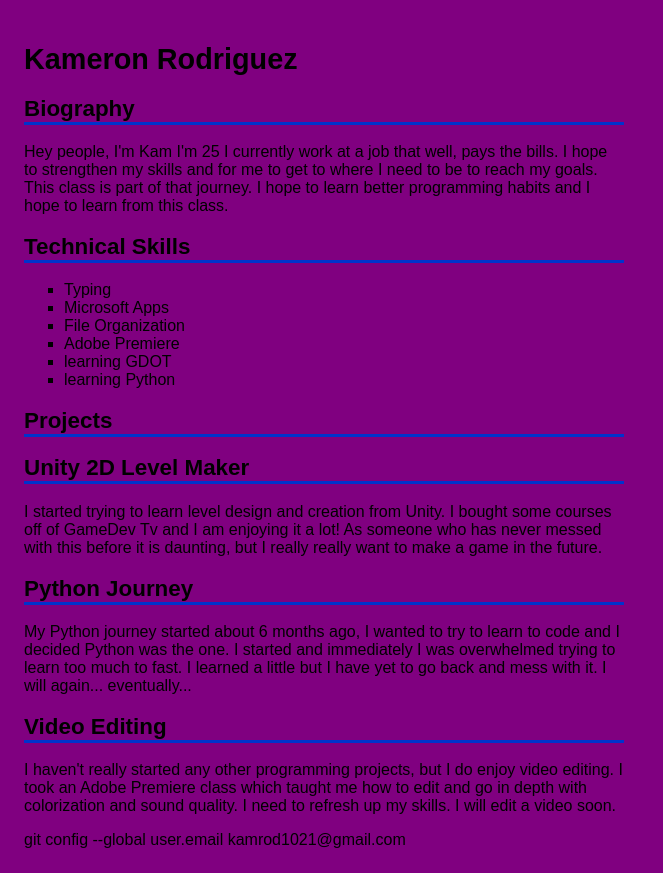
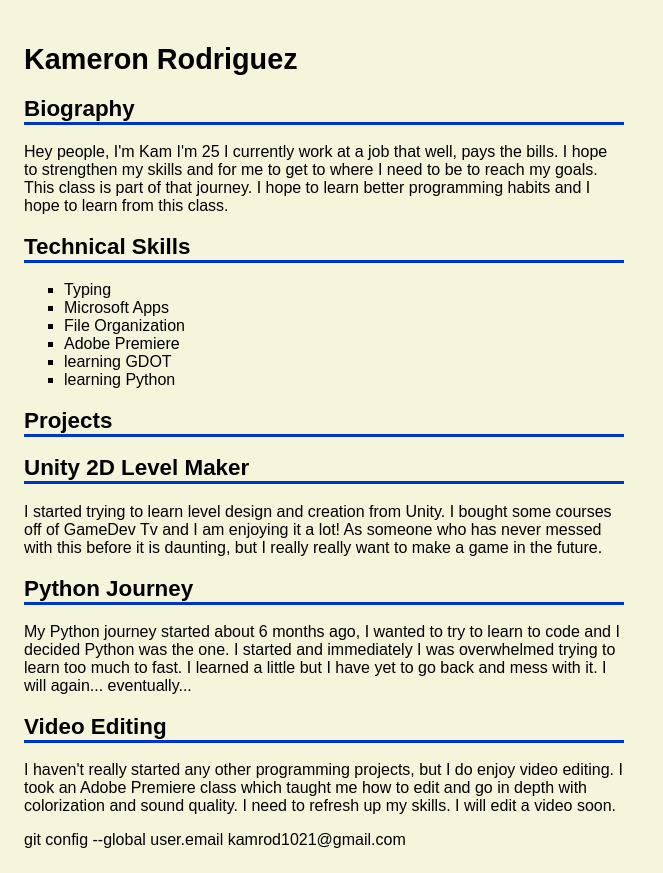
Before and after one commit to KH0CS/COMP001A.PersonalPortfolio, a plain HTML site: page Personal Portfolio.html in a window 1280 px wide. Shown: the whole page, without its empty margins (0-663 px from the left). Drawn offline with Linux system fonts and the light colour scheme.

Commit message:
changed to beige

```diff
--- a/Portfolio Style.css
+++ b/Portfolio Style.css
@@ -2,7 +2,7 @@ body {
 font-family: sans-serif;
 padding: 1em;
 max-width: 600px;
-background-color: purple
+background-color: beige;
 }
 h1 {
 font-size: 180%;
```
